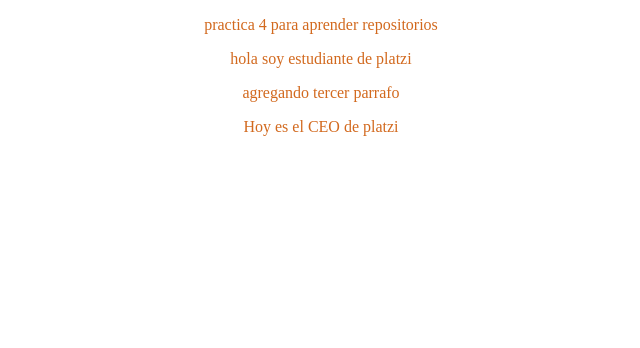
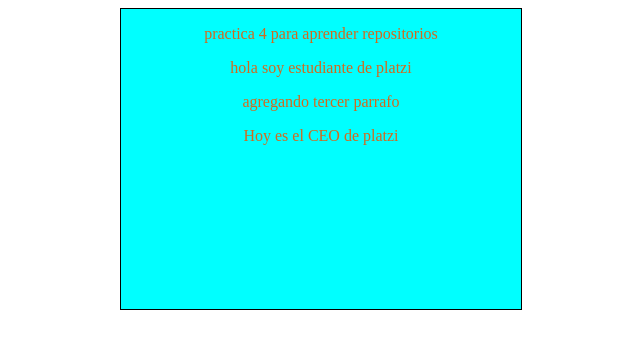
Before and after one commit to 2901alexander/proyecto4, a plain HTML site: page index.html in a window 1280 px wide. Shown: the whole page, without its empty margins (319-959 px from the left). Drawn offline with Linux system fonts and the light colour scheme.

Commit message:
mejorando la pagina

```diff
--- a/estiloscss/estilos.css
+++ b/estiloscss/estilos.css
@@ -3,3 +3,10 @@
     font-family: "Ariial";
     color: chocolate;
 }
+.main{
+    margin: 5px auto;
+    width: 400px;
+    height: 300px;
+    border: 1px solid black;
+    background-color: aqua;
+}
--- a/index.html
+++ b/index.html
@@ -8,10 +8,11 @@
     <link rel="stylesheet" href="estiloscss/estilos.css">
 </head>
 <body>
-    <p>practica 4 para aprender repositorios</p>
-    <p>hola soy estudiante de platzi</p>
-    <p>agregando tercer parrafo </p>
-    <p>Hoy es el CEO de platzi</p>
-
+    <div class="main">
+        <p>practica 4 para aprender repositorios</p>
+        <p>hola soy estudiante de platzi</p>
+        <p>agregando tercer parrafo </p>
+        <p>Hoy es el CEO de platzi</p>
+    </div>
 </body>
 </html>
```
